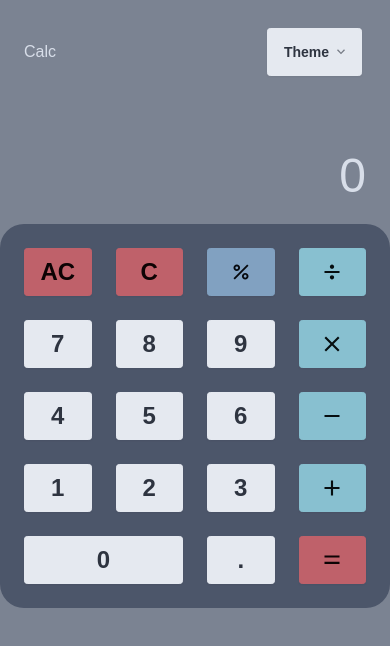
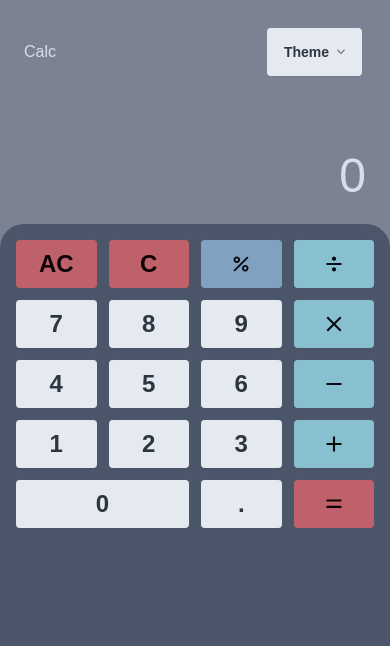
Before and after one commit to kim-fransson/calculator, a React (Vite) app: page / in a window 390 px wide. Shown: the top 646 px of the page. Built offline with nearby package versions, Linux system fonts and the light colour scheme.

Commit message:
feat(bonus): quick layout fixes for different sizes

```diff
--- a/src/components/Calculator/Calculator.tsx
+++ b/src/components/Calculator/Calculator.tsx
@@ -49,7 +49,7 @@ export const Calculator = () => {
   };
 
   return (
-    <div className="max-w-md shadow-2xl w-full bg-neutral/70 text-neutral-content md:rounded-3xl md:h-auto h-full">
+    <div className="max-w-md shadow-2xl w-full bg-neutral/70 text-neutral-content md:rounded-3xl flex flex-col md:h-auto h-full">
       <div className="h-56 p-6 flex flex-col justify-end relative gap-2">
         <span className="absolute top-10 left-6 font-medium">Calc</span>
         <ThemeController />
@@ -69,7 +69,8 @@ export const Calculator = () => {
           <p className="truncate">{calculator.token}</p>
         </div>
       </div>
-      <div className="grid grid-cols-4 gap-6 p-6 rounded-3xl bg-neutral text-neutral-content">
+      <div className="md:rounded-3xl rounded-t-3xl bg-neutral text-neutral-content flex-1">
+        <div className="grid grid-cols-4 md:gap-6 gap-3 p-4 md:p-6">
           <button
             onClick={handleReset}
             className="btn text-2xl font-bold btn-error"
@@ -110,5 +111,6 @@ export const Calculator = () => {
           </button>
         </div>
       </div>
+    </div>
   );
 };
--- a/src/reducers/calculatorReducer.ts
+++ b/src/reducers/calculatorReducer.ts
@@ -64,7 +64,7 @@ export const calculatorReducer = (
 ) => {
   const { token, previousOperations } = calculator;
   let currentToken = token;
-  if (currentToken === "Infinity" || currentToken === "Error") {
+  if (currentToken === "Error") {
     currentToken = "";
   }
 
@@ -120,6 +120,8 @@ export const calculatorReducer = (
         res = evaluate(mathjsExpression).toString();
       } catch (e) {
         res = "Error";
+      } finally {
+        res = res === "Infinity" ? "Error" : res;
       }
       return {
         ...calculator,
```
Lines whose indentation alone changed are shown as unchanged.
